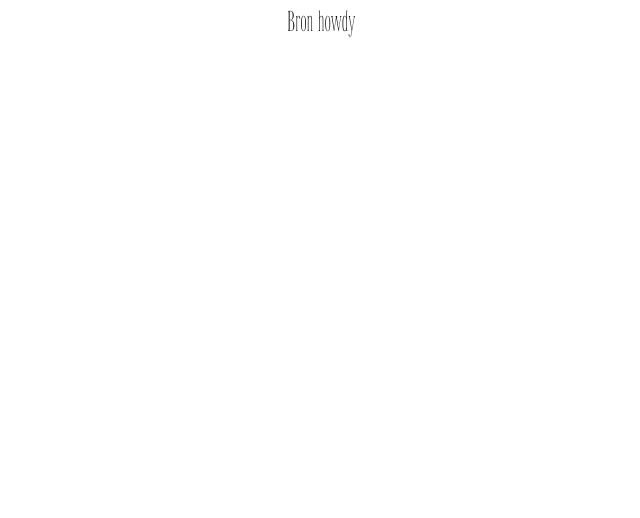
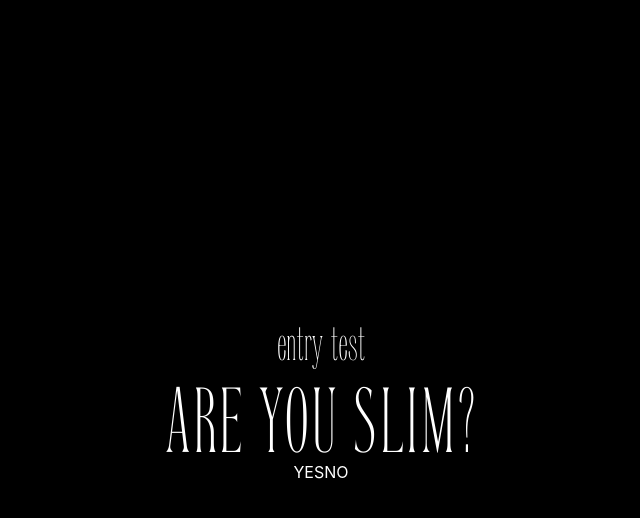
Before and after one commit to PawaOx4th/bronhowdy-portfolio, a React (Vite) app: page / in a window 1280 px wide. Shown: the top 518 px of the page, without its empty margins (319-959 px from the left). Built offline with nearby package versions, Linux system fonts and the light colour scheme.

Commit message:
feat: 🎸 Create plan html

```diff
--- a/src/App.tsx
+++ b/src/App.tsx
@@ -6,7 +6,14 @@ function App() {
 
   return (
     <div className="App">
-      <span className=" font-octane text-3xl">Bron howdy</span>
+      <div className=" w-full min-h-screen bg-black flex justify-center items-center flex-col text-white">
+        <p className=" font-octane text-4xl sm:text-5xl">entry test</p>
+        <p className=" font-octane text-6xl sm:text-8xl">ARE YOU SLIM?</p>
+        <div>
+          <button>YES</button>
+          <button>NO</button>
+        </div>
+      </div>
     </div>
   )
 }
```
